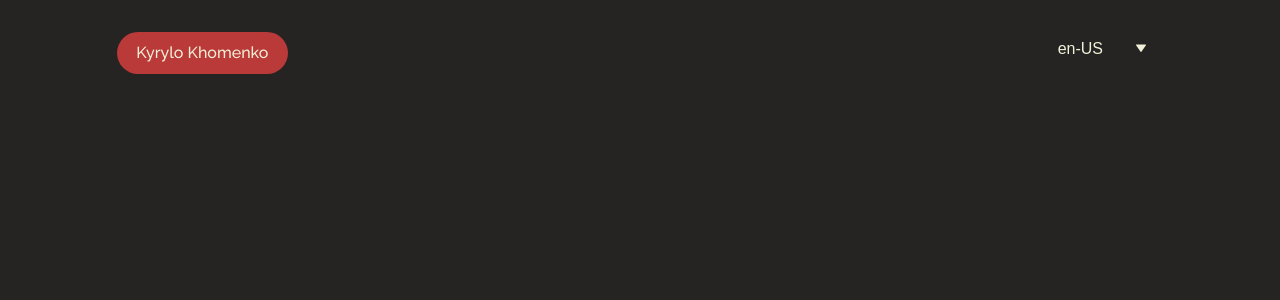
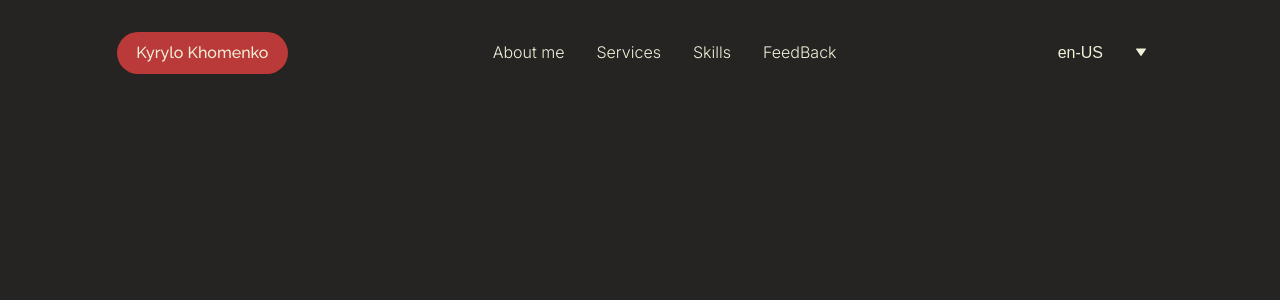
Before and after one commit to kiz0r/presentation-project, a React (Vite) app: page / in a window 1280 px wide. Shown: the top 300 px of the page. Built offline with nearby package versions, Linux system fonts and the light colour scheme.

Commit message:
Begin refactor LanguageSelect and create Nav

```diff
--- a/src/components/Header/Header.module.scss
+++ b/src/components/Header/Header.module.scss
@@ -1,13 +1,13 @@
 .header {
   display: flex;
   justify-content: space-between;
-  align-items: flex-start;
+  align-items: baseline;
 }
 
 .myNameSpan {
   font-size: 16px;
   font-weight: 500;
-  font-family: "Raleway", sans-serif;
+  font-family: 'Raleway', sans-serif;
   padding: 0.8em 1.2em;
   border-radius: 40px;
   background-color: #ba3939;
--- a/src/components/Header/index.jsx
+++ b/src/components/Header/index.jsx
@@ -1,19 +1,20 @@
-import { useTranslation } from 'react-i18next';
-import LanguageChoise from '../LanguageChoise';
-import styles from './Header.module.scss';
+import { useTranslation } from 'react-i18next'
+import Nav from '../Nav'
+import LanguageSelect from '../LanguageSelect'
+import styles from './Header.module.scss'
 
-const { header, myNameSpan } = styles;
+const { header, myNameSpan } = styles
 
 const Header = () => {
-  const { t } = useTranslation();
+  const { t } = useTranslation()
 
   return (
     <header className={header}>
       <span className={myNameSpan}>{t('creatorName')}</span>
+      <Nav />
+      <LanguageSelect />
+    </header>
+  )
+}
 
-      <LanguageChoise />
-    </header>
-  );
-};
-
-export default Header;
+export default Header
--- a/src/components/LanguageChoise/index.jsx
+++ b/src/components/LanguageSelect/index.jsx
@@ -50,7 +50,7 @@ const ulVariants = {
   }
 }
 
-const LanguageChoise = () => {
+const LanguageSelect = () => {
   const { t } = useTranslation()
   const [isOpen, setIsOpen] = useState(false)
 
@@ -111,4 +111,4 @@ const LanguageChoise = () => {
   )
 }
 
-export default LanguageChoise
+export default LanguageSelect
--- /dev/null
+++ b/src/components/Nav/Nav.module.scss
@@ -0,0 +1,4 @@
+.navigationPanel {
+  display: flex;
+  gap: 2rem;
+}
--- /dev/null
+++ b/src/components/Nav/index.jsx
@@ -0,0 +1,19 @@
+import { useTranslation } from 'react-i18next'
+import { NAV_CONTENT } from '../../constants'
+import styles from './Nav.module.scss'
+
+const Nav = () => {
+  const { t } = useTranslation()
+
+  return (
+    <nav className={styles.navigationPanel}>
+      {NAV_CONTENT.map(l => (
+        <a key={l} href={`#${l}`}>
+          {t(l)}
+        </a>
+      ))}
+    </nav>
+  )
+}
+
+export default Nav
--- a/src/constants.js
+++ b/src/constants.js
@@ -1 +1,3 @@
-export const LANGUAGES = ["ru", "en"];
+export const LANGUAGES = ['ru', 'en'];
+
+export const NAV_CONTENT = ['aboutMe', 'services', 'skills', 'feedBack'];
```
Also changed, not shown: src/components/LanguageSelect/LanguageChoise.module.scss (renamed from src/components/LanguageChoise/LanguageChoise.module.scss).
